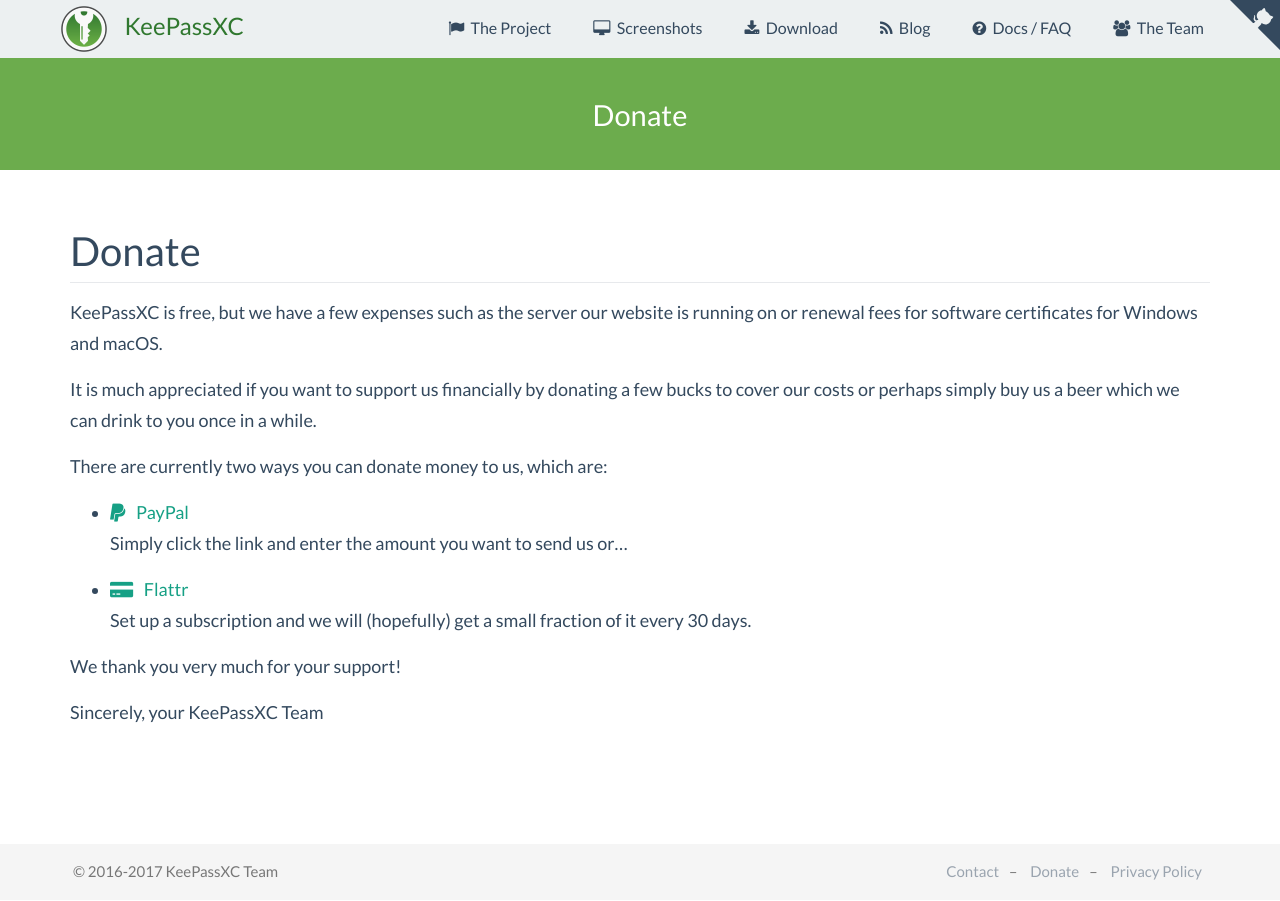
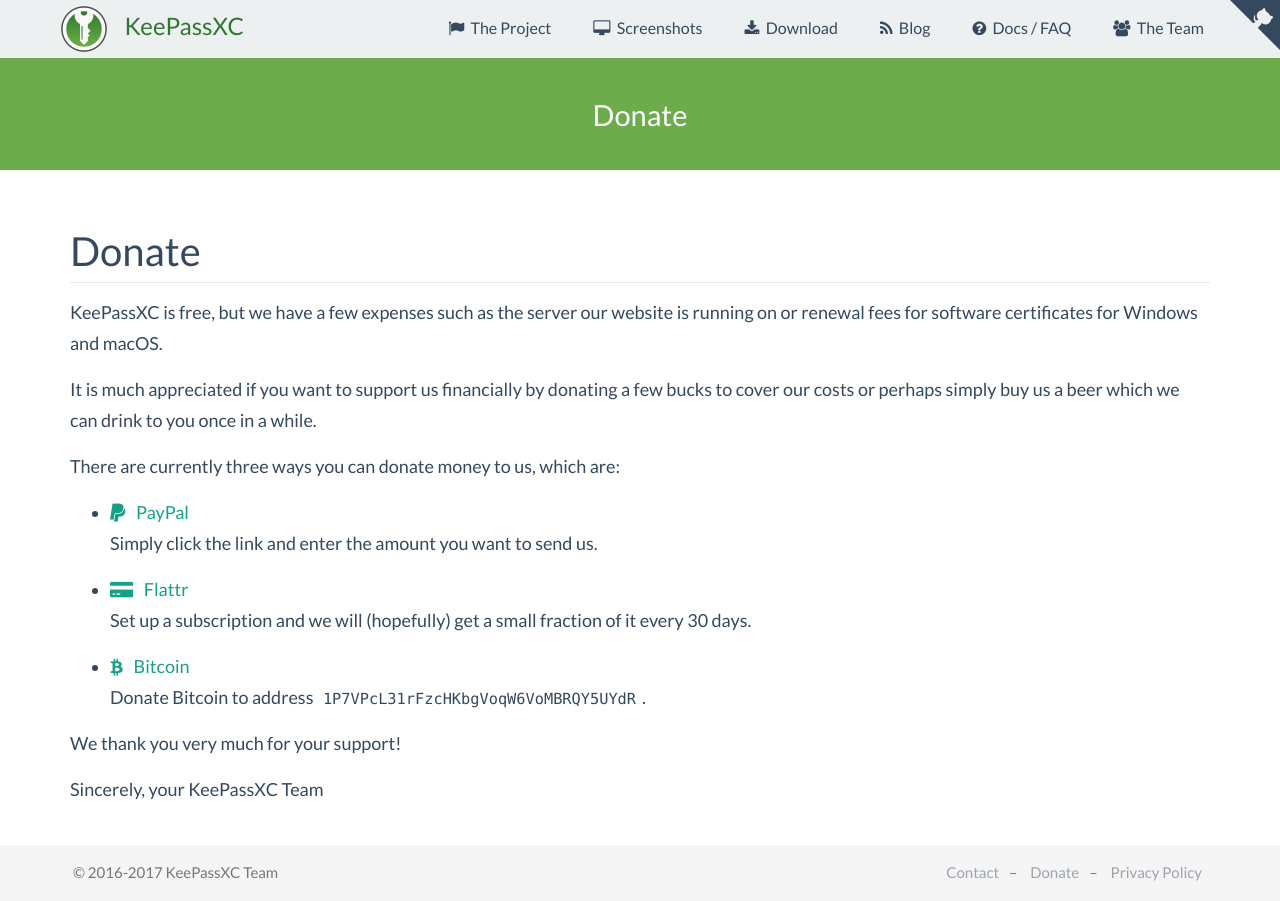
Before and after one commit to keepassxreboot/keepassxc-org, a Jekyll site: the page built from donate.html, in a window 1280 px wide. Built offline with Jekyll 4.4.1, drawn with Linux system fonts in a browser that asks for light colours; comment, search, counter and statistics services are not loaded.

Commit message:
add bitcoin donation

```diff
--- a/donate.html
+++ b/donate.html
@@ -11,18 +11,24 @@
     <p>It is much appreciated if you want to support us financially by donating a few bucks to cover our costs
         or perhaps simply buy us a beer which we can drink to you once in a while.
 
-    <p>There are currently two ways you can donate money to us, which are:
+    <p>There are currently three ways you can donate money to us, which are:
 
     <ul>
         <li>
             <a href="https://paypal.me/jbevendorff"> <i class="fa fa-paypal" aria-hidden="true"></i> PayPal</a>
-            <p>Simply click the link and enter the amount you want to send us or…</p>
+            <p>Simply click the link and enter the amount you want to send us.</p>
         </li>
         <li>
             <a href="https://flattr.com/@phoerious">
             <i class="fa fa-credit-card-alt" aria-hidden="true"></i> Flattr</a>
             <p>Set up a subscription and we will (hopefully)  get a small fraction of it every 30 days.</p>
         </li>
+        <li>
+            <a href="bitcoin:1P7VPcL31rFzcHKbgVoqW6VoMBRQY5UYdR">
+            <i class="fa fa-bitcoin" aria-hidden="true"></i> Bitcoin</a>
+            <p>Donate Bitcoin to address <code>1P7VPcL31rFzcHKbgVoqW6VoMBRQY5UYdR</code>.</p>
+        </li>
+
     </ul>
 
     <p>We thank you very much for your support!</p>
```
